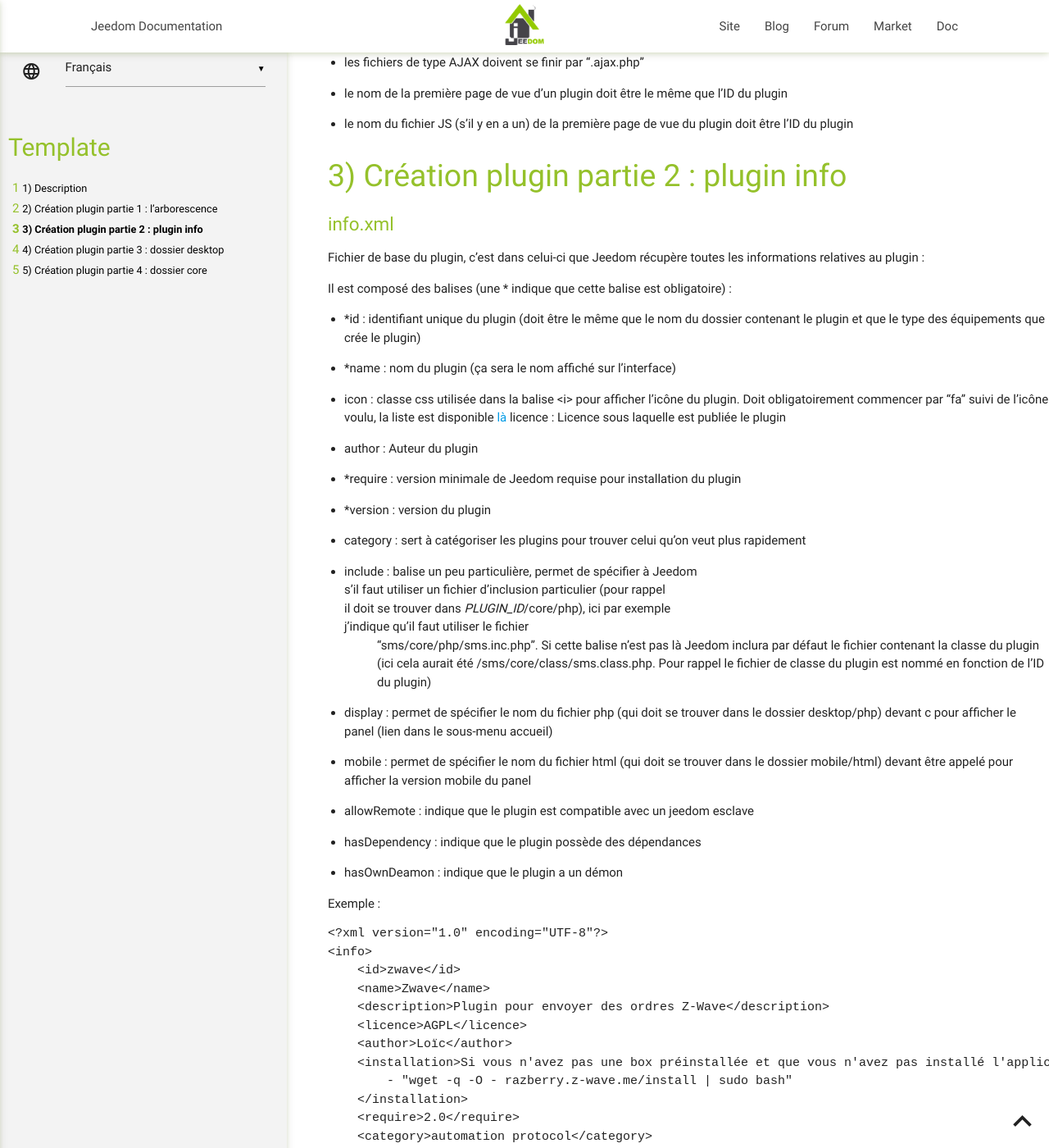
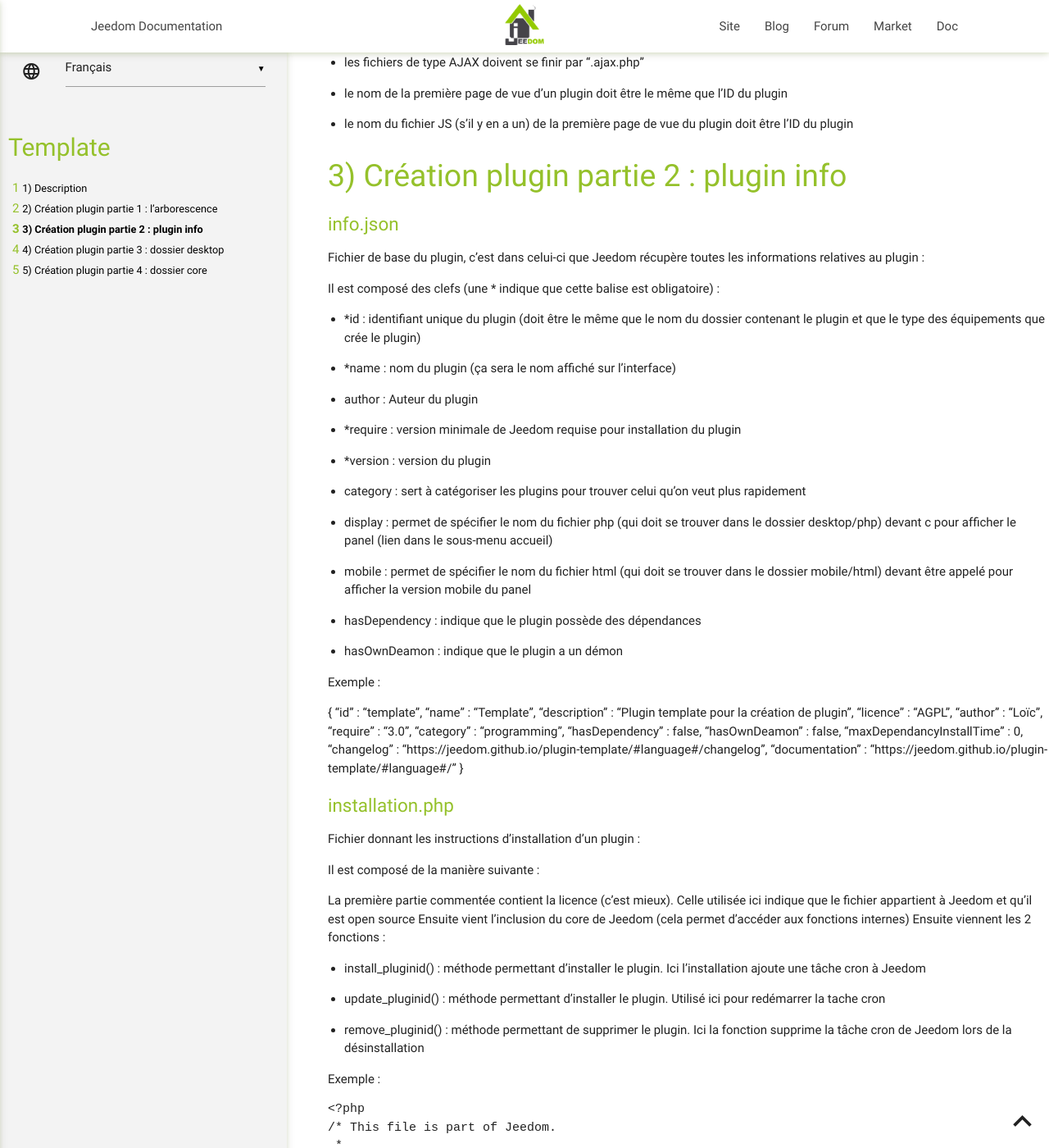
Before and after one commit to jeedom/plugin-template, a Jekyll site: the page built from docs/fr_FR/index.md, in a window 1280 px wide and 1400 px high, scrolled down 1297 px. Shown: the whole window at 82% size. Built offline with Jekyll 4.4.1, drawn with Linux system fonts in a browser that asks for light colours; our own code applies the rules of GitHub Pages for plain Markdown files; some of the changed text lies outside the part shown.

Commit message:
correct doc

```diff
--- a/docs/fr_FR/index.md
+++ b/docs/fr_FR/index.md
@@ -95,12 +95,12 @@
 Création plugin partie 2 : plugin info
 ===
 
-### info.xml
+### info.json
 
 Fichier de base du plugin, c’est dans celui-ci que Jeedom récupère
 toutes les informations relatives au plugin :
 
-Il est composé des balises (une \* indique que cette balise est
+Il est composé des clefs (une \* indique que cette balise est
 obligatoire) :
 
 -   \*id : identifiant unique du plugin (doit être le même que le nom du
@@ -108,12 +108,6 @@
     le plugin)
 
 -   \*name : nom du plugin (ça sera le nom affiché sur l’interface)
-
--   icon : classe css utilisée dans la balise &lt;i&gt; pour afficher
-    l’icône du plugin. Doit obligatoirement commencer par "fa" suivi de
-    l’icône voulu, la liste est disponible
-    [là](http://fortawesome.github.io/Font-Awesome/) licence : Licence
-    sous laquelle est publiée le plugin
 
 -   author : Auteur du plugin
 
@@ -125,15 +119,6 @@
 -   category : sert à catégoriser les plugins pour trouver celui qu’on
     veut plus rapidement
 
--   include : balise un peu particulière, permet de spécifier à Jeedom
-    s’il faut utiliser un fichier d’inclusion particulier (pour rappel
-    il doit se trouver dans *PLUGIN\_ID*/core/php), ici par exemple
-    j’indique qu’il faut utiliser le fichier
-    : "sms/core/php/sms.inc.php". Si cette balise n’est pas là Jeedom
-    inclura par défaut le fichier contenant la classe du plugin (ici
-    cela aurait été /sms/core/class/sms.class.php. Pour rappel le
-    fichier de classe du plugin est nommé en fonction de l’ID du plugin)
-
 -   display : permet de spécifier le nom du fichier php (qui doit se
     trouver dans le dossier desktop/php) devant c pour afficher le panel
     (lien dans le sous-menu accueil)
@@ -142,29 +127,26 @@
     trouver dans le dossier mobile/html) devant être appelé pour
     afficher la version mobile du panel
 
--   allowRemote : indique que le plugin est compatible avec un jeedom
-    esclave
-
 -   hasDependency : indique que le plugin possède des dépendances
 
 -   hasOwnDeamon : indique que le plugin a un démon
 
 Exemple :
 
-    <?xml version="1.0" encoding="UTF-8"?>
-    <info>
-        <id>zwave</id>
-        <name>Zwave</name>
-        <description>Plugin pour envoyer des ordres Z-Wave</description>
-        <licence>AGPL</licence>
-        <author>Loïc</author>
-        <installation>Si vous n'avez pas une box préinstallée et que vous n'avez pas installé l'application zway (http://razberry.z-wave.me/) faites :
-            - "wget -q -O - razberry.z-wave.me/install | sudo bash"
-        </installation>
-        <require>2.0</require>
-        <category>automation protocol</category>
-        <mobile>zwave</mobile>
-    </info>
+{
+    "id" : "template",
+    "name" : "Template",
+    "description" : "Plugin template pour la création de plugin",
+    "licence" : "AGPL",
+    "author" : "Loïc",
+    "require" : "3.0",
+    "category" : "programming",
+    "hasDependency" : false,
+    "hasOwnDeamon" : false,
+    "maxDependancyInstallTime" : 0,
+    "changelog" : "https://jeedom.github.io/plugin-template/#language#/changelog",
+    "documentation" : "https://jeedom.github.io/plugin-template/#language#/"
+}
 
 ### installation.php
 
```
